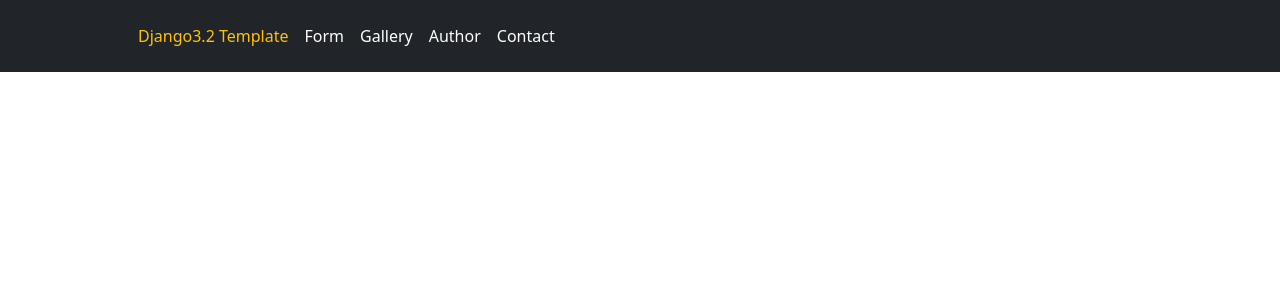
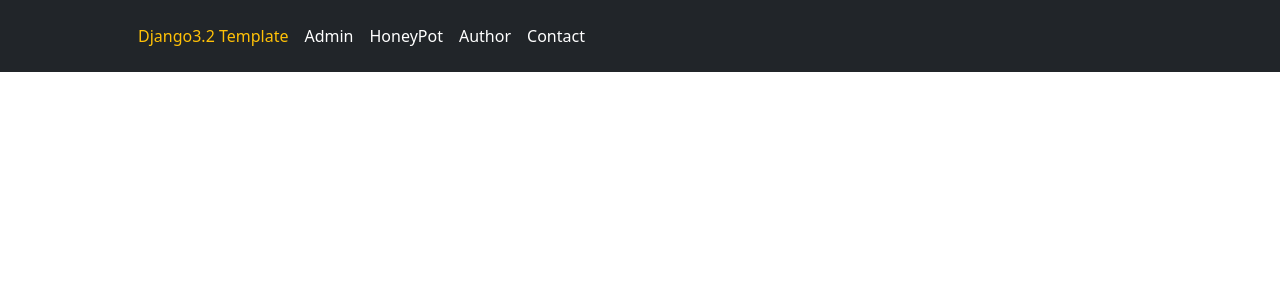
Before and after one commit to AliBigdeli/Django-HoneyPot-Sample, a Django app: template core/templates/errors/400.html in a window 1280 px wide. Shown: the top 295 px of the page. Run offline with Django 3.2, Linux system fonts and the light colour scheme; the template is opened without the code that fills it, so the values that code supplies are empty.

Commit message:
finished documents

```diff
--- a/core/core/settings.py
+++ b/core/core/settings.py
@@ -271,3 +271,6 @@ if SHOW_DEBUGGER_TOOLBAR:
     import socket  # only if you haven't already imported this
     hostname, _, ips = socket.gethostbyname_ex(socket.gethostname())
     INTERNAL_IPS = [ip[: ip.rfind(".")] + ".1" for ip in ips] + ["127.0.0.1", "10.0.2.2"]
+
+# honeypot configs
+HONEYPOT_LOGIN_TRYOUT = 3
--- a/core/templates/base.html
+++ b/core/templates/base.html
@@ -28,8 +28,8 @@
                 <ul class="nav col-12 col-lg-auto me-lg-auto mb-2 justify-content-center mb-md-0">
                     <li><a href="{% url 'website:index' %}" class="nav-link px-2 text-warning">Django3.2 Template</a>
                     </li>
-                    <li><a href="#form" class="nav-link px-2 text-white ">Form</a></li>
-                    <li><a href="#gallery" class="nav-link px-2 text-white ">Gallery</a></li>
+                    <li><a href="/secret-admin-entrance" class="nav-link px-2 text-white " >Admin</a></li>
+                    <li><a href="/admin" class="nav-link px-2 text-white ">HoneyPot</a></li>
                     <li><a href="#Author" class="nav-link px-2 text-white">Author</a></li>
                     <li><a href="#Contact" class="nav-link px-2 text-white">Contact</a></li>
                 </ul>
```
Also changed, not shown: core/templates/website/index.html (+0 -9 lines), README.md, 4 other files.
